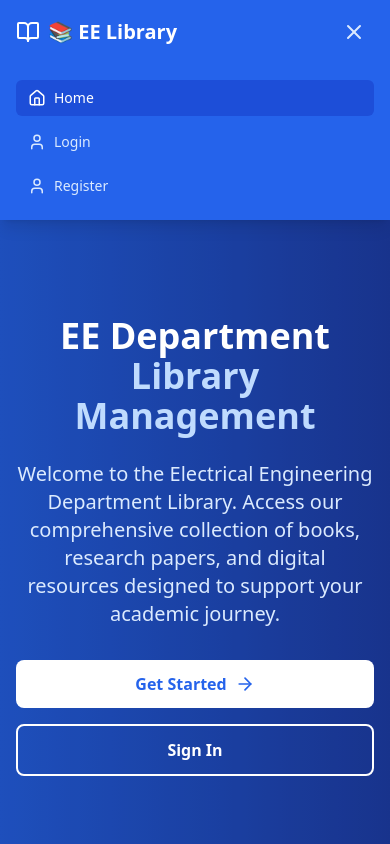
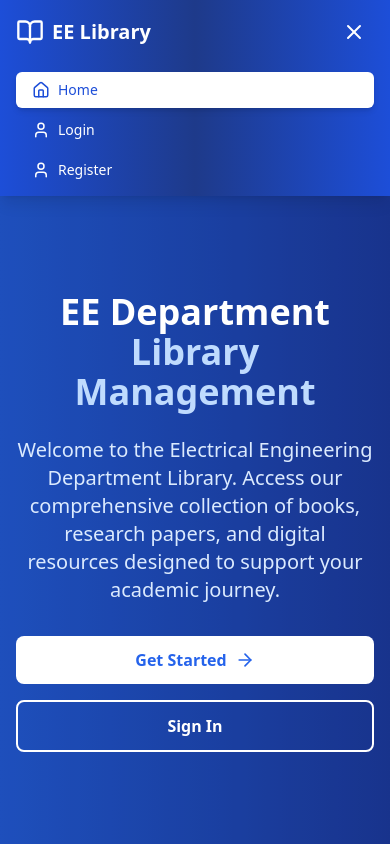
Before and after one commit to Abhaysoft-inc/library-management-app, a React (Vite) app in the folder client/: page / in a window 390 px wide. Both pictures are taken after a click on the button 354 px from the left and 32 px from the top of the page. Shown: the top 844 px of the page. Built offline with nearby package versions, Linux system fonts and the light colour scheme.

Commit message:
Enhanced Navbar UI with animations, responsiveness, and improved layout

```diff
--- a/client/src/components/Navbar.jsx
+++ b/client/src/components/Navbar.jsx
@@ -3,15 +3,8 @@ import { Link, useNavigate, useLocation } from 'react-router-dom';
 import { useSelector, useDispatch } from 'react-redux';
 import { logout } from '../store/slices/authSlice';
 import {
-    Home,
-    BookOpen,
-    LayoutDashboard,
-    User,
-    LogOut,
-    Bell,
-    Settings,
-    Menu,
-    X
+  Home, BookOpen, LayoutDashboard, User,
+  LogOut, Bell, Settings, Menu, X, ChevronDown
 } from 'lucide-react';
 
 const Navbar = () => {
@@ -31,13 +24,14 @@ const Navbar = () => {
 
   const isActiveRoute = (path) => location.pathname === path;
 
-    const NavLink = ({ to, children, icon: Icon, className = "" }) => (
+  const NavLink = ({ to, children, icon: Icon }) => (
     <Link
       to={to}
-            className={`flex items-center space-x-2 px-3 py-2 rounded-md text-sm font-medium transition-colors ${isActiveRoute(to)
-                    ? 'bg-blue-700 text-white'
-                    : 'text-blue-100 hover:bg-blue-600 hover:text-white'
-                } ${className}`}
+      className={`flex items-center gap-2 px-4 py-2 rounded-md text-sm font-medium transition-all duration-200 ${
+        isActiveRoute(to)
+          ? 'bg-white text-blue-700 shadow-md'
+          : 'text-white hover:bg-white/20 hover:text-white'
+      }`}
     >
       <Icon size={18} />
       <span>{children}</span>
@@ -45,19 +39,20 @@ const Navbar = () => {
   );
 
   return (
-        <nav className="bg-blue-600 shadow-lg sticky top-0 z-50">
+    <nav className="bg-gradient-to-r from-blue-700 via-blue-900 to-blue-700 shadow-lg sticky top-0 z-50">
       <div className="max-w-7xl mx-auto px-4 sm:px-6 lg:px-8">
-                <div className="flex justify-between h-16">
+        <div className="flex justify-between items-center h-16">
+
           {/* Logo */}
           <div className="flex items-center">
-                        <Link to="/" className="flex items-center space-x-2 text-white font-bold text-xl">
-                            <BookOpen size={24} />
-                            <span>📚 EE Library</span>
+            <Link to="/" className="flex items-center gap-2 text-white font-bold text-xl hover:opacity-90 transition-opacity">
+              <BookOpen size={28} />
+              <span>EE Library</span>
             </Link>
           </div>
 
-                    {/* Desktop Navigation */}
-                    <div className="hidden md:flex items-center space-x-4">
+          {/* Desktop Menu */}
+          <div className="hidden md:flex items-center gap-2">
             {isAuthenticated ? (
               <>
                 <NavLink to="/" icon={Home}>Home</NavLink>
@@ -65,10 +60,10 @@ const Navbar = () => {
                 <NavLink to="/dashboard" icon={LayoutDashboard}>Dashboard</NavLink>
 
                 {/* Notifications */}
-                                <button className="relative p-2 text-blue-100 hover:text-white transition-colors">
-                                    <Bell size={20} />
-                                    <span className="absolute -top-1 -right-1 bg-red-500 text-white text-xs rounded-full h-5 w-5 flex items-center justify-center">
-                                        0
+                <button className="relative p-2 text-white hover:text-white hover:bg-white/20 rounded-lg transition-all duration-300 ease-in-out">
+                  <Bell size={20} className="transition-transform duration-200 hover:scale-110" />
+                  <span className="absolute -top-1 -right-1 bg-red-500 text-white text-xs rounded-full h-5 w-5 flex items-center justify-center animate-pulse">
+                    3
                   </span>
                 </button>
 
@@ -76,113 +71,84 @@ const Navbar = () => {
                 <div className="relative">
                   <button
                     onClick={() => setIsProfileMenuOpen(!isProfileMenuOpen)}
-                                        className="flex items-center space-x-2 p-2 text-sm text-blue-100 hover:text-white transition-colors"
+                    className="flex items-center gap-2 px-3 py-2 text-sm text-white hover:bg-white/20 rounded-lg transition-all duration-300 ease-in-out"
                   >
-                                        <div className="w-8 h-8 bg-blue-500 rounded-full flex items-center justify-center font-semibold">
+                    <div className="w-8 h-8 bg-white/20 rounded-full flex items-center justify-center font-semibold text-white transition-all duration-300">
                       {user?.name?.charAt(0).toUpperCase()}
                     </div>
                     <span className="hidden lg:block">{user?.name}</span>
+                    <ChevronDown
+                      size={16}
+                      className={`transition-transform duration-300 ${isProfileMenuOpen ? 'rotate-180' : ''}`}
+                    />
                   </button>
 
-                                    {isProfileMenuOpen && (
-                                        <div className="absolute right-0 mt-2 w-48 bg-white rounded-md shadow-lg py-1 z-50">
-                                            <Link
-                                                to="/profile"
-                                                className="flex items-center space-x-2 px-4 py-2 text-sm text-gray-700 hover:bg-gray-100"
-                                                onClick={() => setIsProfileMenuOpen(false)}
+                  {/* Animated dropdown */}
+                  <div
+                    className={`absolute right-0 mt-2 w-48 bg-white rounded-md shadow-lg py-1 z-50 border border-gray-200 transform transition-all duration-300 ease-in-out ${
+                      isProfileMenuOpen ? 'opacity-100 scale-100' : 'opacity-0 scale-95 pointer-events-none'
+                    }`}
                   >
-                                                <User size={16} />
-                                                <span>Profile</span>
+                    <Link to="/profile" className="flex items-center gap-2 px-4 py-2 text-sm text-gray-700 hover:bg-gray-100" onClick={() => setIsProfileMenuOpen(false)}>
+                      <User size={16} /> Profile
                     </Link>
-                                            <Link
-                                                to="/dashboard"
-                                                className="flex items-center space-x-2 px-4 py-2 text-sm text-gray-700 hover:bg-gray-100"
-                                                onClick={() => setIsProfileMenuOpen(false)}
-                                            >
-                                                <LayoutDashboard size={16} />
-                                                <span>Dashboard</span>
+                    <Link to="/dashboard" className="flex items-center gap-2 px-4 py-2 text-sm text-gray-700 hover:bg-gray-100" onClick={() => setIsProfileMenuOpen(false)}>
+                      <LayoutDashboard size={16} /> Dashboard
                     </Link>
                     {(user?.role === 'admin' || user?.role === 'librarian') && (
-                                                <Link
-                                                    to={user.role === 'admin' ? '/admin' : '/librarian'}
-                                                    className="flex items-center space-x-2 px-4 py-2 text-sm text-gray-700 hover:bg-gray-100"
-                                                    onClick={() => setIsProfileMenuOpen(false)}
-                                                >
-                                                    <Settings size={16} />
-                                                    <span>{user.role === 'admin' ? 'Admin Panel' : 'Librarian Panel'}</span>
+                      <Link to={user.role === 'admin' ? '/admin' : '/librarian'} className="flex items-center gap-2 px-4 py-2 text-sm text-gray-700 hover:bg-gray-100" onClick={() => setIsProfileMenuOpen(false)}>
+                        <Settings size={16} /> {user.role === 'admin' ? 'Admin Panel' : 'Librarian Panel'}
                       </Link>
                     )}
-                                            <button
-                                                onClick={handleLogout}
-                                                className="flex items-center space-x-2 w-full px-4 py-2 text-sm text-gray-700 hover:bg-gray-100"
-                                            >
-                                                <LogOut size={16} />
-                                                <span>Logout</span>
+                    <button onClick={handleLogout} className="flex items-center gap-2 w-full px-4 py-2 text-sm text-red-600 hover:bg-red-50">
+                      <LogOut size={16} /> Logout
                     </button>
                   </div>
-                                    )}
                 </div>
               </>
             ) : (
               <>
                 <NavLink to="/" icon={Home}>Home</NavLink>
                 <NavLink to="/login" icon={User}>Login</NavLink>
-                                <Link
-                                    to="/register"
-                                    className="bg-blue-500 hover:bg-blue-400 text-white px-4 py-2 rounded-md text-sm font-medium transition-colors"
-                                >
-                                    Register
-                                </Link>
+                <Link to="/register" className="bg-white text-blue-700 px-4 py-2 rounded-md text-sm font-medium hover:bg-white/90 transition-colors">Register</Link>
               </>
             )}
           </div>
 
-                    {/* Mobile menu button */}
+          {/* Mobile Menu Button */}
           <div className="md:hidden flex items-center">
-                        <button
-                            onClick={() => setIsMobileMenuOpen(!isMobileMenuOpen)}
-                            className="text-blue-100 hover:text-white p-2"
-                        >
+            <button onClick={() => setIsMobileMenuOpen(!isMobileMenuOpen)} className="text-white p-2">
               {isMobileMenuOpen ? <X size={24} /> : <Menu size={24} />}
             </button>
           </div>
+
         </div>
 
-                {/* Mobile Navigation */}
-                {isMobileMenuOpen && (
-                    <div className="md:hidden py-4 space-y-2">
+        {/* Mobile Menu */}
+        <div className={`md:hidden py-2 space-y-1 transform transition-all duration-300 ease-in-out ${isMobileMenuOpen ? 'opacity-100 scale-100' : 'opacity-0 scale-95 pointer-events-none'}`}>
           {isAuthenticated ? (
             <>
-                                <NavLink to="/" icon={Home} className="block">Home</NavLink>
-                                <NavLink to="/books" icon={BookOpen} className="block">Books</NavLink>
-                                <NavLink to="/dashboard" icon={LayoutDashboard} className="block">Dashboard</NavLink>
-                                <NavLink to="/profile" icon={User} className="block">Profile</NavLink>
+              <NavLink to="/" icon={Home}>Home</NavLink>
+              <NavLink to="/books" icon={BookOpen}>Books</NavLink>
+              <NavLink to="/dashboard" icon={LayoutDashboard}>Dashboard</NavLink>
+              <NavLink to="/profile" icon={User}>Profile</NavLink>
               {(user?.role === 'admin' || user?.role === 'librarian') && (
-                                    <NavLink
-                                        to={user.role === 'admin' ? '/admin' : '/librarian'}
-                                        icon={Settings}
-                                        className="block"
-                                    >
+                <NavLink to={user.role === 'admin' ? '/admin' : '/librarian'} icon={Settings}>
                   {user.role === 'admin' ? 'Admin Panel' : 'Librarian Panel'}
                 </NavLink>
               )}
-                                <button
-                                    onClick={handleLogout}
-                                    className="flex items-center space-x-2 px-3 py-2 text-sm font-medium text-blue-100 hover:bg-blue-600 hover:text-white rounded-md w-full"
-                                >
-                                    <LogOut size={18} />
-                                    <span>Logout</span>
+              <button onClick={handleLogout} className="flex items-center gap-2 px-3 py-2 text-sm font-medium text-white hover:bg-white/20 rounded-md w-full">
+                <LogOut size={18} /> Logout
               </button>
             </>
           ) : (
             <>
-                                <NavLink to="/" icon={Home} className="block">Home</NavLink>
-                                <NavLink to="/login" icon={User} className="block">Login</NavLink>
-                                <NavLink to="/register" icon={User} className="block">Register</NavLink>
+              <NavLink to="/" icon={Home}>Home</NavLink>
+              <NavLink to="/login" icon={User}>Login</NavLink>
+              <NavLink to="/register" icon={User}>Register</NavLink>
             </>
           )}
         </div>
-                )}
       </div>
     </nav>
   );
```
Also changed, not shown: 2 other files (tests, documents, lock files or other folders). Lines whose indentation alone changed are shown as unchanged.
